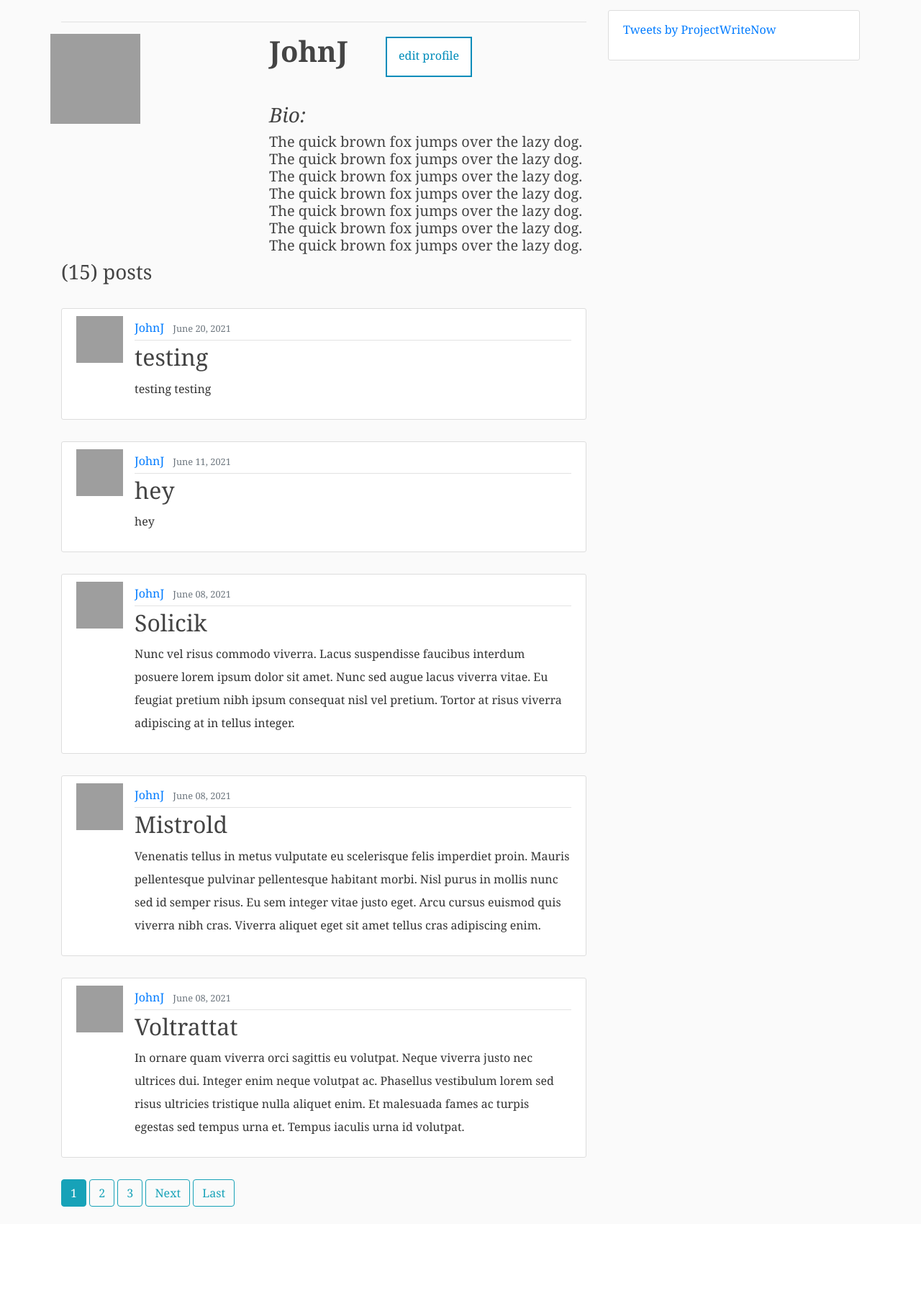
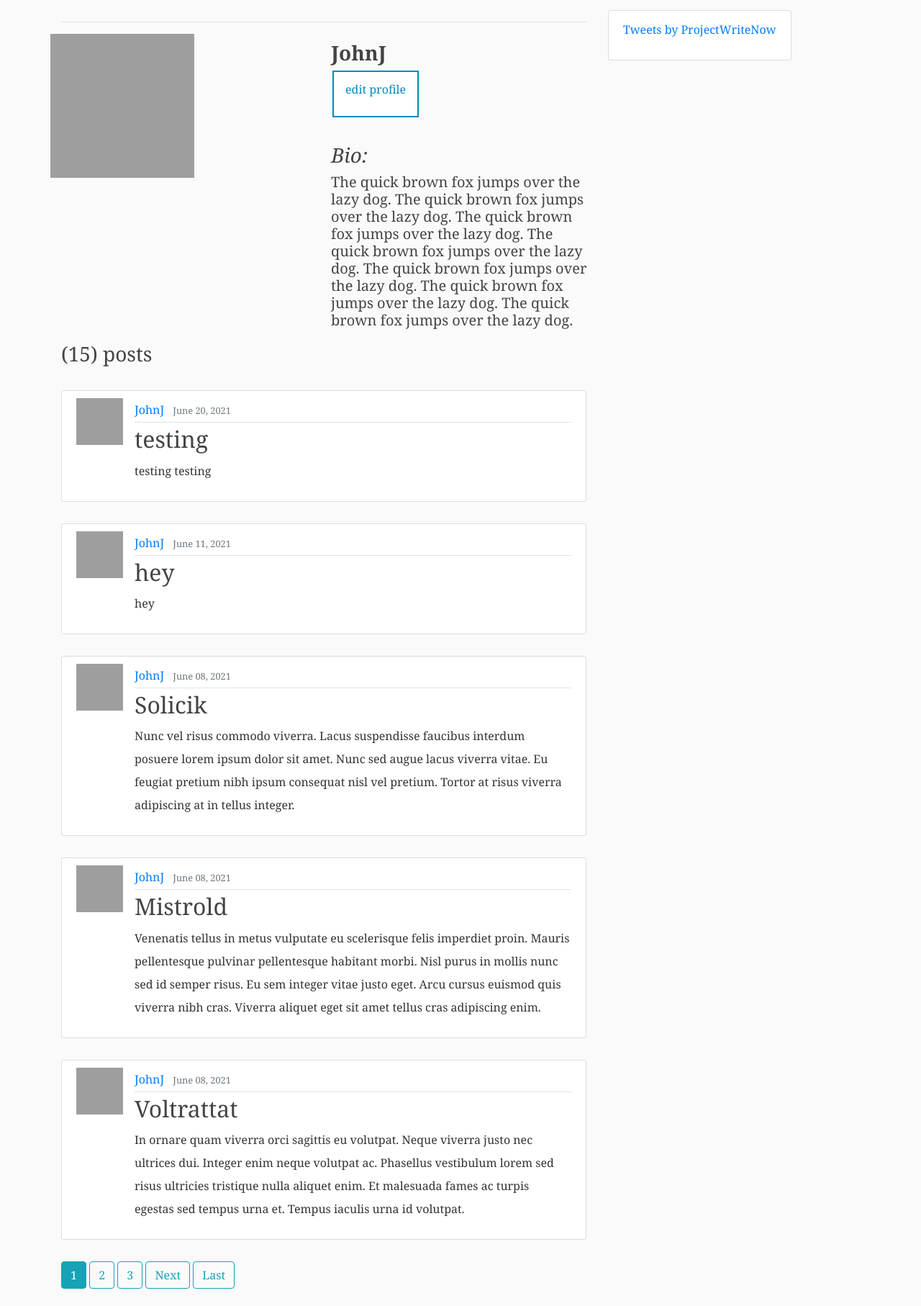
Before and after one commit to johnphelan/writerswebsite, a Django app: page /profile/ in a window 1280 px wide. Shown: the part 82-1896 px from the top of the page at 72% size. Before the commit the page ends 1758 px from the top, so only its background shows below. Run offline with Django 3.2, Linux system fonts and the light colour scheme; a user stored in the database is signed in; data comes from the database, SQL or seed files in the repository; some libraries are stand-ins or nearby versions; grey boxes are pictures that could not be loaded.

Commit message:
1st share
sharing to github

```diff
--- a/Corey_tut1/urls.py
+++ b/Corey_tut1/urls.py
@@ -24,6 +24,7 @@ urlpatterns = [
     path('admin/', admin.site.urls),
     path('register/', user_views.register, name='register'),
     path('editprofile/', user_views.profile, name='editprofile'),
+    path('create-social', user_views.CreateSocial.as_view(), name='createsocial'),
     path('profile/', login_required(user_views.ProfileListView.as_view()), name='profileview'),
     path('login/', auth_views.LoginView.as_view(template_name='users/login.html'), name='login'),
     path('logout/', auth_views.LogoutView.as_view(template_name='users/logout.html'), name='logout'),
--- a/blog/static/blog/main.css
+++ b/blog/static/blog/main.css
@@ -86,20 +86,25 @@ a.article-title:hover {
   font-size: 2.5rem;
 }
 
-.column.a {
+.column {
   float: left;
   padding: 10px;
-  column-gap: 20px;
+  column-gap: 100px;
+  border-spacing:100px;
+
  /* height: 300px; /* Should be removed. Only for demonstration */
 }
 
 .left {
-  width: 40%;
+  width: 50%;
+  float: left;
 }
 
 .right {
-  width: 60%;
+  width: 50%;
+  float: right;
 }
+
 .row:after {
   content: "";
   display: table;
@@ -107,7 +112,43 @@ a.article-title:hover {
 }
 
 .wrapper {
-  display: flex;
+    display: grid;
+    grid-gap: 10px;
+    grid-template-columns: 200px 200px 200px;
+    grid-auto-rows: 200px
+    background-color: #fff;
+    color: #444;
+  }
+
+  .box {
+    background-color: #444;
+    color: #fff;
+    border-radius: 5px;
+    padding: 20px;
+    font-size: 150%;
+
+  }
+
+  .a {
+    grid-column: 1 ;
+    grid-row: 1;
+  }
+  .b {
+    grid-column: 2 ;
+    grid-row: 1 / 3;
+  }
+  .c {
+    grid-column: 1 ;
+    grid-row: 2 ;
+  }
+  .d {
+    grid-column: 2;
+    grid-row: 2;
+  }
+
+
+.wrapper > div img {
+  max-width: 100%;
 }
 
 .button {
@@ -128,11 +169,13 @@ a.article-title:hover {
   background-color: white;
   color: #008CBA;
   border: 2px solid #008CBA;
+  white-space: nowrap;
 }
 
 .button1:hover {
   background-color: #008CBA;
   color: white;
+  white-space: nowrap;
 
 }
 
--- a/blog/templates/blog/about.html
+++ b/blog/templates/blog/about.html
@@ -6,7 +6,7 @@
 			<img class="square" src="https://phelanstorage1.s3.us-east-2.amazonaws.com/northernlights.jpg" width="150" height="100">
 			<br><br>
 
-			<h4> We are an up and coming group of writers in the BOOK INC. program.  We are affiliated with Project Write Now.  Please contact us if
+			<h4> We are an up and coming group of writers in the BOOK INC. program.  We are affiliated with Project Write Now.  Please contact us!
 		</div>
 
 	{% for profile in profiles %}
--- a/blog/templates/blog/base.html
+++ b/blog/templates/blog/base.html
@@ -59,7 +59,7 @@
           {% endif %}
           {% block content %}{% endblock %}
         </div>
-        <div class="col-md-4">
+        <div class="col-3">
           <div class="content-section">
             <a class="twitter-timeline" href="https://twitter.com/ProjectWriteNow?ref_src=twsrc%5Etfw" data-width="300" data-height="900">Tweets by ProjectWriteNow
             </a> <script async src="https://platform.twitter.com/widgets.js" charset="utf-8"></script>
--- a/blog/templates/blog/home.html
+++ b/blog/templates/blog/home.html
@@ -51,7 +51,7 @@
 	<br>
   {% if user.is_authenticated %}
 	  <div class="inline">
-			<a class="button" href="{% url 'post-create' %}">New Post</a>
+		<a class="nav-item nav-link" href="{% url 'post-create' %}">New Post</a>
 	    <a class="nav-item nav-link" href="{% url 'profileview' %}"> Profile </a>
 	    <a class="nav-item nav-link" href="{% url 'logout' %}">Logout</a>
 	  </div>
--- a/users/admin.py
+++ b/users/admin.py
@@ -1,4 +1,5 @@
 from django.contrib import admin
-from .models import Profile
+from .models import Profile, Social
 
 admin.site.register(Profile)
+admin.site.register(Social)
--- a/users/models.py
+++ b/users/models.py
@@ -12,6 +12,16 @@ class Profile(models.Model):
 		return f'{self.user.username} Profile'
 
 
+class Social(models.Model):
+	user = models.ForeignKey(User, on_delete=models.CASCADE, null=True, blank=True)
+	title = models.CharField(max_length=200)
+	link = models.URLField(max_length=200, blank=True, default='')
+
+
+	def __str__(self):
+		return self.title
+
+
 	#def save(self):
 	#	super().save()
 	#
--- a/users/templates/users/profile.html
+++ b/users/templates/users/profile.html
@@ -3,14 +3,17 @@
 
 	<hr size="30">
 	<div class="row">
-		<div class="column left">
-			<img style= "float:left" src="{{ user.profile.image.url }}" width="125" height="125">
+		<div class="columnf left">
+			<img style= "float:left" src="{{ user.profile.image.url }}" width="200" height="200">
 		</div>
 		<div class="column right">
-			<div class="wrapper">
-				<h1 style="display:inline;text-align: left" class="mb-3"><strong> {{ user.username }} &emsp; </strong></h1>
-				<a href="{% url 'editprofile' %}" class="button button1" style="text-decoration: none;" >edit profile</a>
+			<div>
+				<h3 style="display:inline;text-align: left" class="mb-3"><strong> {{ user.username }} &emsp; </strong></h3>
+
 				<!--<a style="display:inline; " class="btn btn-outline-info mb-4" href="{% url 'editprofile' %}">Edit Profile</a> -->
+			</div>
+			<div>
+				<a href="{% url 'editprofile' %}" class="button button1" style="text-decoration: none;height:65px;" >edit profile</a>
 			</div>
 			<br>
 			<h3 style ="font-style:italic"> Bio: </h3>
--- a/users/views.py
+++ b/users/views.py
@@ -1,9 +1,17 @@
 from django.shortcuts import render, redirect
 from django.contrib import messages
 from django.contrib.auth.decorators import login_required
+
 from django.utils.decorators import method_decorator
 from django.views.generic import ListView
 from django.contrib.auth.models import User
+
+
+from django.urls import reverse_lazy
+from .models import Social
+from django.contrib.auth.mixins import LoginRequiredMixin
+from django.views.generic.edit import CreateView, UpdateView, DeleteView, FormView
+
 from .forms import(
 	 UserRegisterForm,
 	 UserUpdateForm,
@@ -77,3 +85,13 @@ class ProfileListView(ListView):
 	def get_queryset(self):
 		user = self.request.user
 		return Post.objects.filter(author=user).order_by('-date_posted')
+
+
+class CreateSocial(LoginRequiredMixin, CreateView):
+	model = Social
+	fields = ['title', 'link']
+	success_url = reverse_lazy('editprofile')
+
+	def form_valid(self, form):
+		form.instance.user = self.request.user
+		return super(CreateSocial, self).form_valid(form)
```
Also changed, not shown: blog/templates/blog/user_posts.html (+8 -2 lines), blog/views.py (+6 -5 lines), users/forms.py (+7 -1 lines), users/templates/users/social_form.html (added, +17 -0 lines), db.sqlite3, users/migrations/0007_auto_20210722_1839.py (added).
